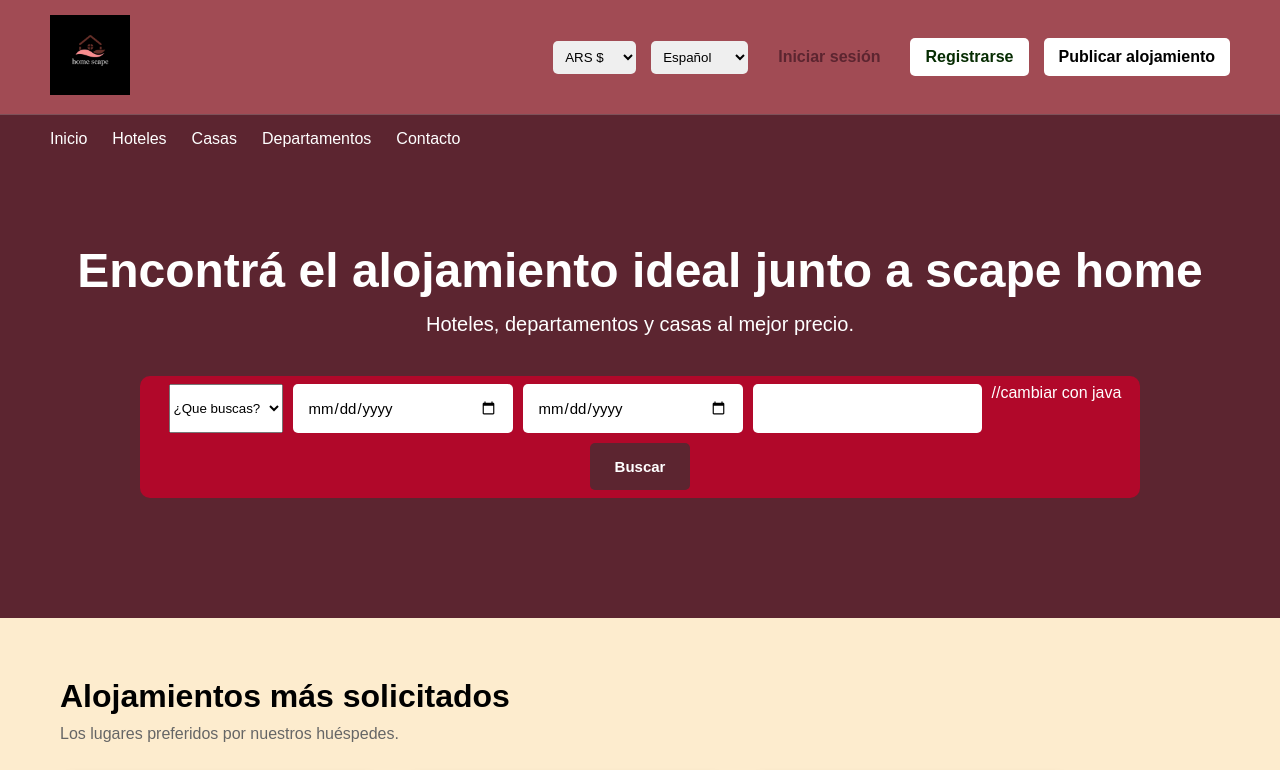
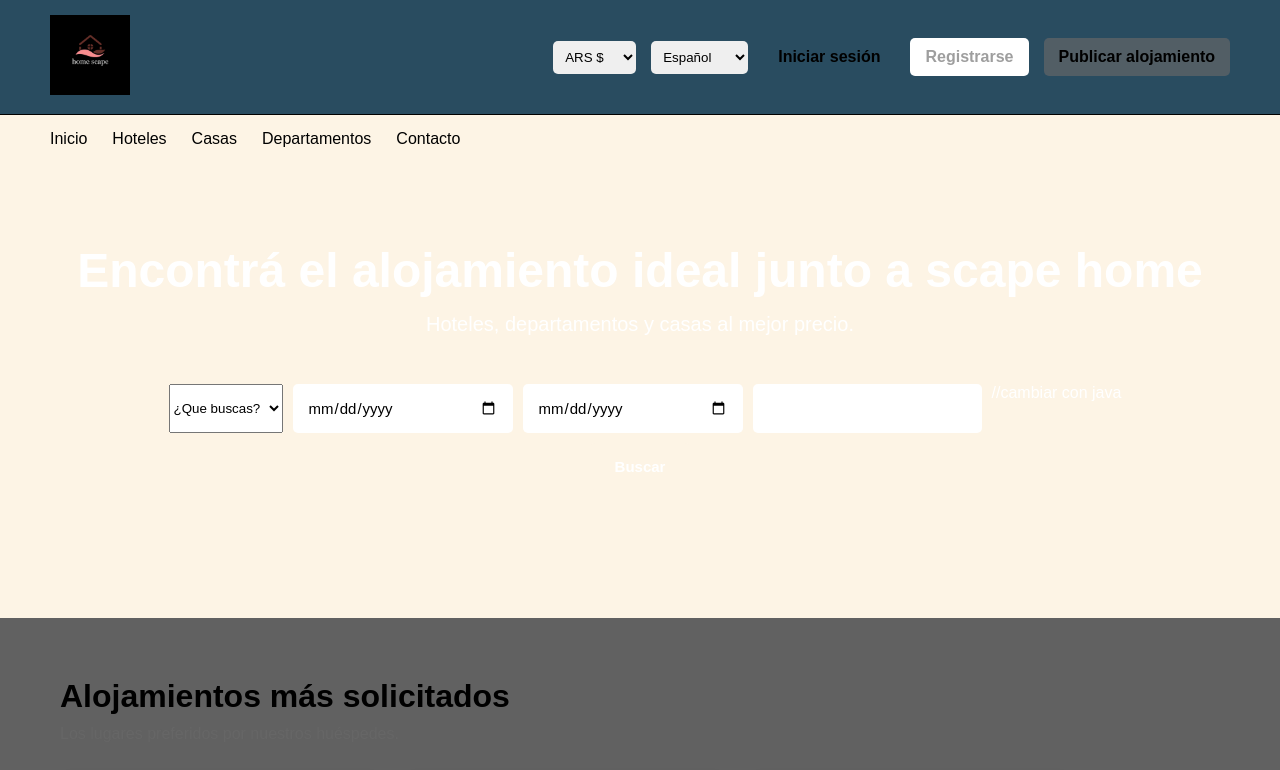
Before and after one commit to BenjaminContrerasFe/Proyecto-LBCS, a plain HTML site: page index.html in a window 1280 px wide. Shown: the top 770 px of the page. Drawn offline with Linux system fonts and the light colour scheme.

Commit message:
Cambiando colores

```diff
--- a/css/style.css
+++ b/css/style.css
@@ -6,13 +6,13 @@
 }
 
 body{
-    background-color: #fdecce
+    background-color: #616161;
 }
 
 /* HEADER */
 
 .header{
-    background-color: #851a2fc2;
+    background-color: #294c60;
     display: flex;
     justify-content: space-between;
     align-items: center;
@@ -48,7 +48,7 @@ body{
 }
 
 .login{
-    color: #5c2530;
+    color: #000000;
 }
 
 .login:hover{
@@ -57,7 +57,8 @@ body{
 
 .registro{
     background-color: white;
-    color: #062c02;;
+    color:#9e9e9e;
+
 }
 
 .registro:hover{
@@ -65,39 +66,39 @@ body{
 }
 
 .publicar{
-    background-color: #ffffff;
-    color: black;
+    background-color: #746d6b8e;
+    color: #000000;
 }
 
 .publicar:hover{
-    background-color: #5c2530;
+    background-color:#fdf4e5;
 }
 
 /* MENÚ */
 
 .menu{
-    background-color: #5c2530;
+    background-color: #fdf4e5;
     display: flex;
     gap: 25px;
     padding: 15px 50px;
-    border-top: 1px solid rgba(255,255,255,0.2);
+    border-top: 1px solid rgb(0, 0, 0);
 }
 
 .menu a{
-    color: rgb(255, 255, 255);
+    color: #000000;;
     text-decoration: none;
     font-size: 16px;
     transition: 0.3s;
 }
 
 .menu a:hover{
-    color: #b65b6d;
+    color: #003b95;
 }
 
 /* HERO */
 
 .hero{
-    background-color:#5c2530;
+    background-color:#fdf4e5;
     color: white;
     text-align: center;
     padding: 80px 20px 120px;
@@ -116,7 +117,7 @@ body{
 /* BUSCADOR */
 
 .buscador{
-    background-color: #b1082a;
+    background-color: #;
     display: flex;
     justify-content: center;
     flex-wrap: wrap;
@@ -137,7 +138,7 @@ body{
 
 .buscador button{
     padding: 15px 25px;
-    background-color: #5c2530;
+    background-color: #fdf4e5;
     color: rgb(255, 255, 255);
     border: none;
     border-radius: 5px;
```
